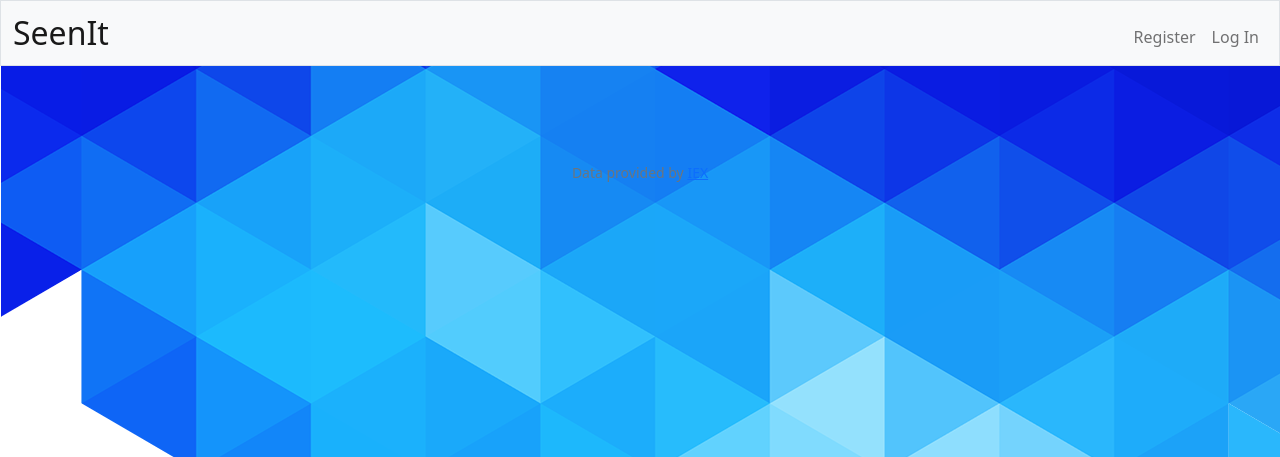
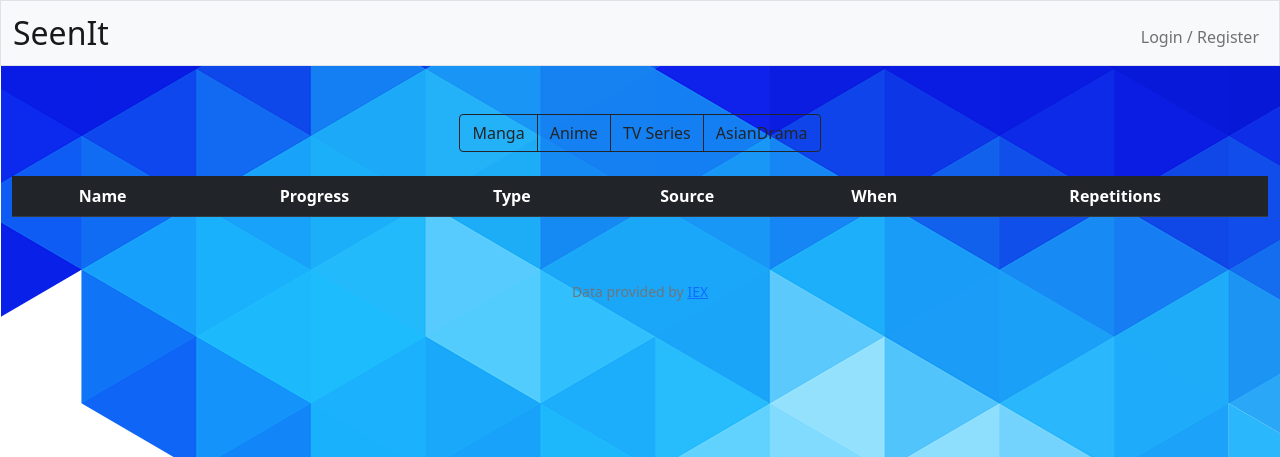
Before and after one commit to Nevish-302/SeenIt, a Flask app: template templates/index.html in a window 1280 px wide. Shown: the top 457 px of the page. Run offline with Flask 2, Linux system fonts and the light colour scheme; the template is opened without the code that fills it: most values are stand-ins (such as "Sample title", 1, 10 or a date in 2020); lists and menus that the app fills with data are empty; some libraries are stand-ins or nearby versions.

Commit message:
addupdate

```diff
--- a/app.py
+++ b/app.py
@@ -1,12 +1,19 @@
+from asyncio import SendfileNotAvailableError
+from crypt import methods
 import os
+import email
+from turtle import title
 
 from cs50 import SQL
-import datetime
-from flask import Flask, flash, redirect, render_template, request, session
+from datetime import datetime
+from flask import Flask, flash, redirect, render_template, request, session, url_for
+from itsdangerous import URLSafeTimedSerializer
+from flask_mail import Mail, Message
 from flask_session import Session
 from tempfile import mkdtemp
 from werkzeug.security import check_password_hash, generate_password_hash
 from helpers import apology, login_required, lookup, usd
+from mail import confirmmail, confirm_email
 
 # Configure application
 app = Flask(__name__)
@@ -60,6 +67,7 @@ def login():
 
         # Remember which user has logged in
         session["user_id"] = rows[0]["id"]
+        session['user_name'] = rows[0]["username"]
 
         # Redirect user to home page
         return redirect("/")
@@ -68,10 +76,22 @@ def login():
     else:
         return render_template("login.html")
 
+@app.route("/logout")
+def logout():
+    """Log user out"""
+
+    # Forget any user_id
+    session.clear()
+
+    # Redirect user to login form
+    return redirect("/")
+
 @app.route("/")
 @login_required
 def index():
-    return render_template("index.html")
+    # return render_template("index.html", table=db.execute("SELECT * FROM ?", session['user_id']))
+    name = db.execute("SELECT username FROM users WHERE id = ?", session['user_id'])[0]['username']
+    return render_template("index.html", table=db.execute("SELECT * FROM ?", name))
 
 @app.route("/register", methods=["GET", "POST"])
 def register():
@@ -92,6 +112,41 @@ def register():
         if not password or not confirmation or password != confirmation:
             return apology("Must Provide Correct Password And Confirmation")
         else:
+
             # adding the new user to users table
-            db.execute("INSERT INTO users(username, hash, tablename) VALUES(?, ?, ?);", name, generate_password_hash(password), name)
-            return render_template("login.html")
+
+            db.execute("INSERT INTO users(username, hash, tablename, confirmation) VALUES(?, ?, ?, 0);", name, generate_password_hash(password), name)
+            db.execute("CREATE TABLE ?(name TEXT, seen INTEGER, total INTEGER, type TEXT NOT NULL, source TEXT, time DATETIME, times INTEGER)",name)
+            #hello = confirmmail(name)
+            #return hello
+
+            return redirect("/")
+    # User reached route via GET (as by clicking a link or via redirect)
+    else:
+        return render_template("login.html")
+
+
+@app.route('/confirm_email/<token>')
+def confirm_email(token):
+    email = s.loads(token, salt = 'email-confirm', max_age = 200)
+    return 'the token_works'
+
+@app.route('/addupdate', methods = ['GET', 'POST'])
+def addupdate():
+    name = db.execute("SELECT username FROM users WHERE id = ?", session['user_id'])[0]['username']
+    if request.method == 'GET':
+        return render_template("addupdate.html", table=db.execute("SELECT * FROM ?", name))
+    if request.method == 'POST':
+        title = request.form.get("name")
+        seen = request.form.get("seen")
+        total = request.form.get("total")
+        type = request.form.get("type")
+        time = datetime.now()
+        source = request.form.get("source")
+        times = request.form.get("times")
+        db.execute("INSERT INTO ?(name, seen, total, type, source, time, times) VALUES(?, ?, ?, ?, ?, ?, ?)", name, title, seen, total, type, source, time, times)
+        return render_template("addupdate.html", table=db.execute("SELECT * FROM ?", name))
+
+@app.route('/seenupdate')
+def method_name():
+    return render_template("addupdate.html", table=db.execute("SELECT * FROM ?", name))
--- a/templates/index.html
+++ b/templates/index.html
@@ -5,5 +5,95 @@
 {% endblock %}
 
 {% block main %}
-
+<script>
+    function show(Type)
+    {
+        var manga = document.getElementsByClassName('manga');
+        for(var i=0; i<manga.length; i++)
+        {
+            manga[i].style.display='none';
+        }
+        var anime = document.getElementsByClassName('anime');
+        for(var i=0; i<anime.length; i++)
+        {
+            anime[i].style.display='none';
+        }
+        var television = document.getElementsByClassName('television');
+        for(var i=0; i<television.length; i++)
+        {
+            television[i].style.display='none';
+        }
+        var asiandrama = document.getElementsByClassName('asiandrama');
+        for(var i=0; i<asiandrama.length; i++)
+        {
+            asiandrama[i].style.display='none';
+        }
+        var Show = document.getElementsByClassName(Type);
+        for(var i=0; i<Show.length; i++)
+        {
+            Show[i].style.display='';
+        }
+    }
+</script>
+<div class="btn-group" role="group">
+    <button class="btn btn-outline-dark" type="reset" onclick="show('manga');">Manga</button>
+    <button class="btn btn-outline-dark" type="reset" onclick="show('anime');">Anime</button>
+    <button class="btn btn-outline-dark" type="reset" onclick="show('television');">TV Series</button>
+    <button class="btn btn-outline-dark" type="reset" onclick="show('asiandrama');">AsianDrama</button>
+</div>
+<br><br>
+<table class="table table-dark table-hover">
+    <div>
+    <tr>
+        <th>Name</th>
+        <th>Progress</th>
+        <th>Type</th>
+        <th>Source</th>
+        <th>When</th>
+        <th>Repetitions</th>
+    </tr>
+</div>
+    {% for row in table %}
+    {% if row['type'] == 'manga' %}
+        <tr class="manga">
+            <td>{{row['name']}}</td>
+            <td>{{row['seen']}}/{{row['total']}}</td>
+            <td>{{row['type']}}</td>
+            <td>{{row['source']}}</td>
+            <td>{{row['time']}}</td>
+            <td>{{row['times']}}</td>
+        </tr>
+    {% endif %}
+        {% if row['type'] == 'anime' %}
+        <tr class="anime">
+            <td>{{row['name']}}</td>
+            <td>{{row['seen']}}/{{row['total']}}</td>
+            <td>{{row['type']}}</td>
+            <td>{{row['source']}}</td>
+            <td>{{row['time']}}</td>
+            <td>{{row['times']}}</td>
+        </tr>
+        {% endif %}
+        {% if row['type'] == 'television' %}
+        <tr class = 'television'>
+            <td>{{row['name']}}</td>
+            <td>{{row['seen']}}/{{row['total']}}</td>
+            <td>{{row['type']}}</td>
+            <td>{{row['source']}}</td>
+            <td>{{row['time']}}</td>
+            <td>{{row['times']}}</td>
+        </tr>
+        {% endif %}
+        {% if row['type'] == 'asiandrama' %}
+        <tr class='asiandrama'>
+            <td>{{row['name']}}</td>
+            <td>{{row['seen']}}/{{row['total']}}</td>
+            <td>{{row['type']}}</td>
+            <td>{{row['source']}}</td>
+            <td>{{row['time']}}</td>
+            <td>{{row['times']}}</td>
+        </tr>
+        {% endif %}
+    {% endfor %}
+</table>
 {% endblock %}
--- a/templates/layout.html
+++ b/templates/layout.html
@@ -21,7 +21,7 @@
 
         <link href="/static/styles.css" rel="stylesheet">
 
-        <title>Manhwadex{% block title %}{% endblock %}</title>
+        <title>SeenIt{% block title %}{% endblock %}</title>
 
     </head>
 
@@ -36,7 +36,7 @@
                 <div class="collapse navbar-collapse" id="navbar">
                     {% if session["user_id"] %}
                         <ul class="navbar-nav me-auto mt-2">
-                            <li class="nav-item"><a class="nav-link" href="/quote">Quote</a></li>
+                            <li class="nav-item"><a class="nav-link" href="/addupdate">Add / Update</a></li>
                             <li class="nav-item"><a class="nav-link" href="/buy">Buy</a></li>
                             <li class="nav-item"><a class="nav-link" href="/sell">Sell</a></li>
                             <li class="nav-item"><a class="nav-link" href="/history">History</a></li>
@@ -47,8 +47,7 @@
                         </ul>
                     {% else %}
                         <ul class="navbar-nav ms-auto mt-2">
-                            <li class="nav-item"><a class="nav-link" href="/register">Register</a></li>
-                            <li class="nav-item"><a class="nav-link" href="/login" onclick="register();">Log In</a></li>
+                            <li class="nav-item"><a class="nav-link" href="/login">Login / Register</a></li>
                         </ul>
                     {% endif %}
                 </div>
```
Also changed, not shown: templates/addupdate.html (+48 -2 lines), templates/login.html (+3 -7 lines).
